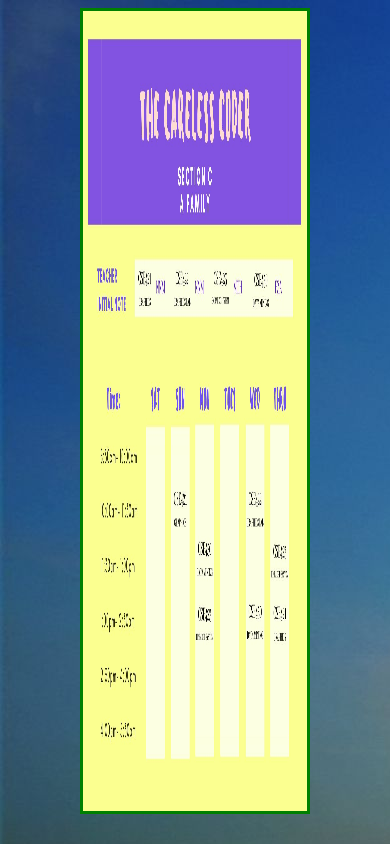
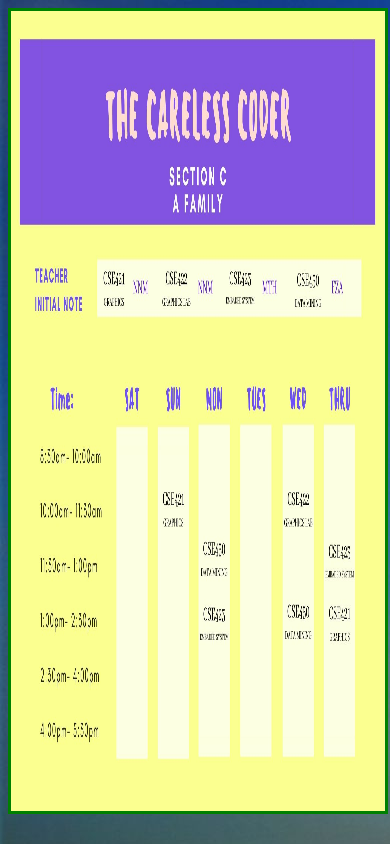
Before and after one commit to musfiqur552608/carelesscoder.github.io, a plain HTML site: page index.html in a window 390 px wide. Drawn offline with Linux system fonts and the light colour scheme.

Commit message:
style changed

```diff
--- a/index.html
+++ b/index.html
@@ -17,6 +17,13 @@
             margin-right: auto;
             width: 60%;
         }
+
+        @media screen and (max-width: 800px) {
+            .img {
+                width: 100%;
+                /* The width is 100%, when the viewport is 800px or smaller */
+            }
+        }
     </style>
 </head>
 
```
Also changed, not shown: 2 other files.
